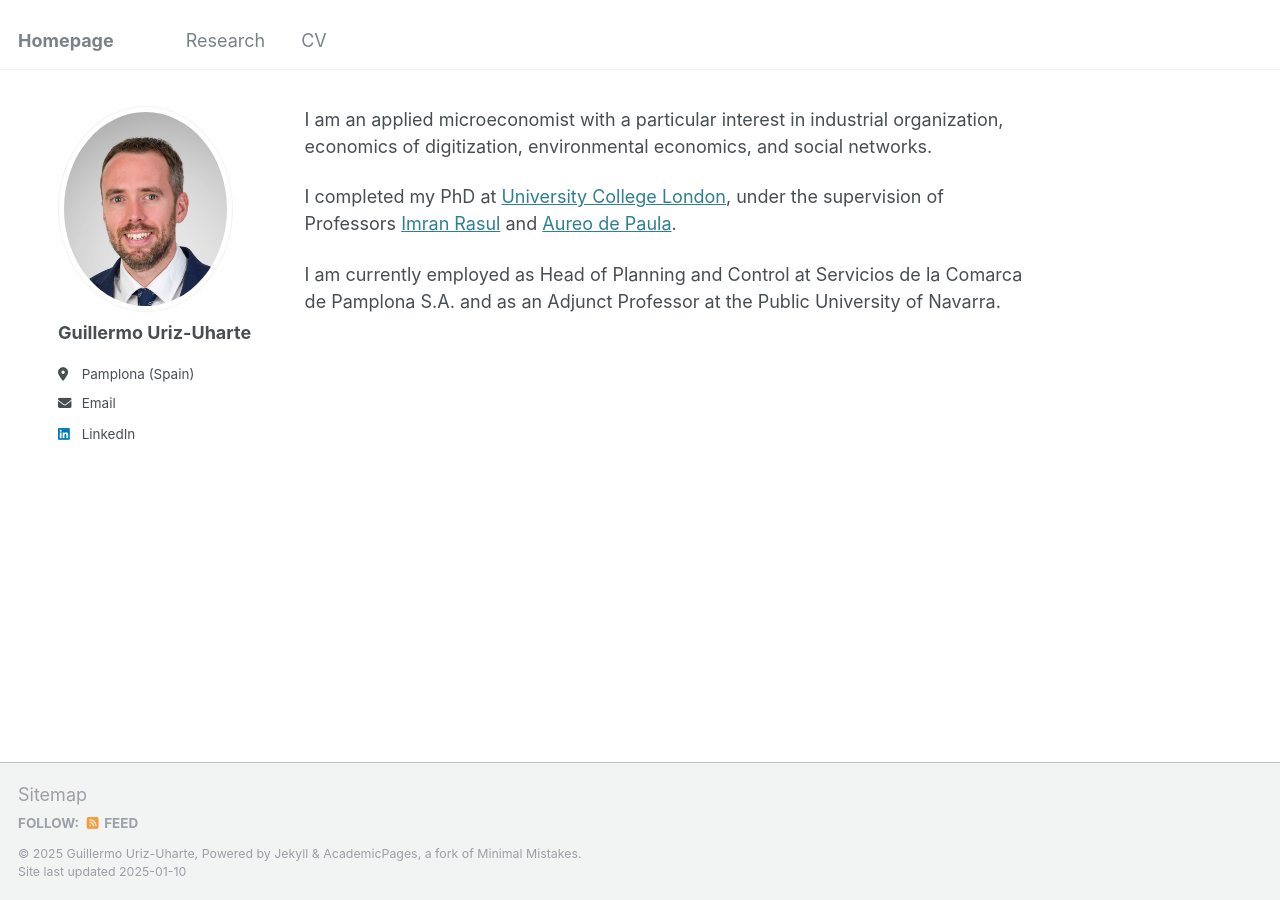
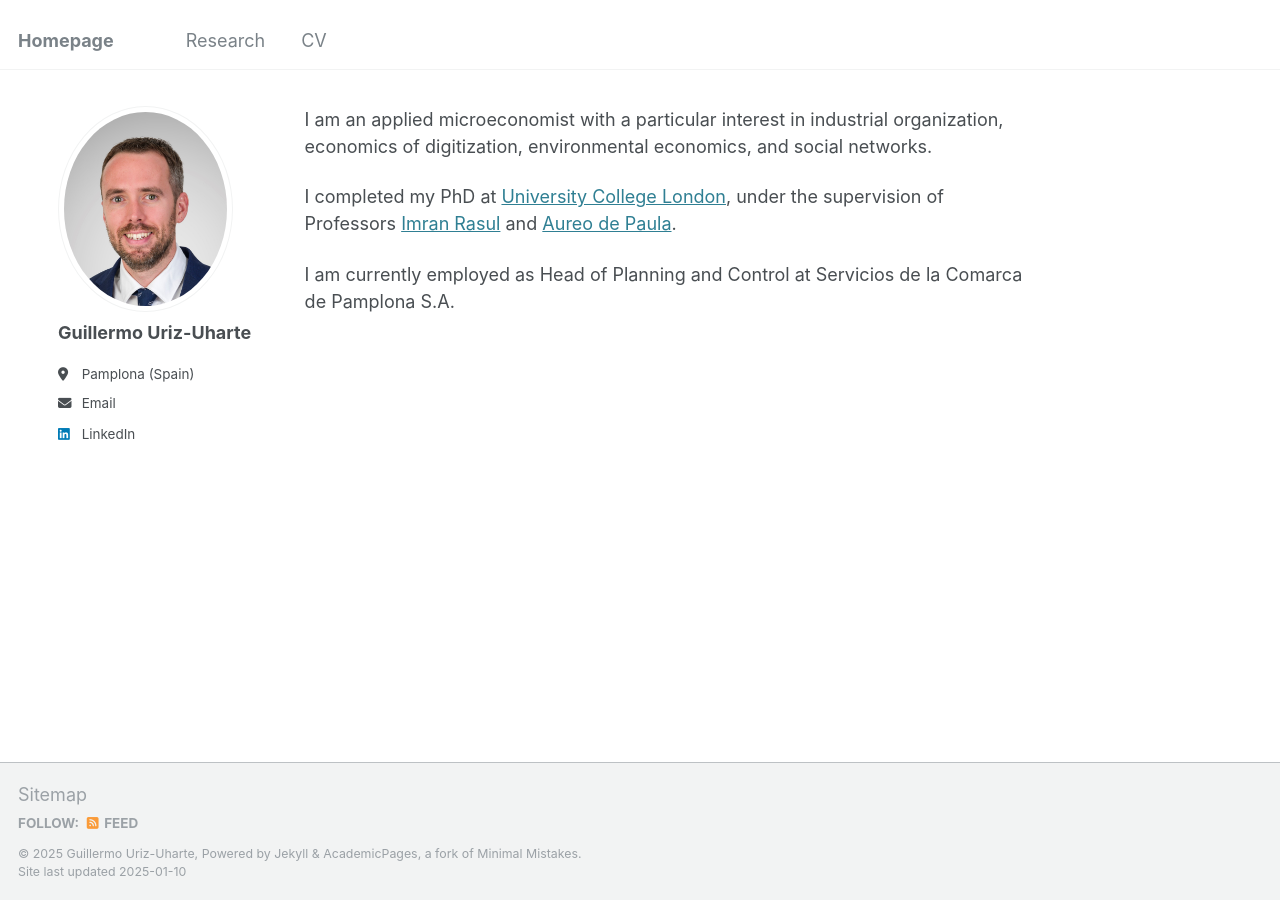
Before and after one commit to GuilleUriz/guillermouriz, a Jekyll site: the page built from _pages/about.md, in a window 1280 px wide. Built offline with Jekyll 4.4.1, drawn with Linux system fonts in a browser that asks for light colours.

Commit message:
Update about.md

```diff
--- a/_pages/about.md
+++ b/_pages/about.md
@@ -11,4 +11,4 @@ I am an applied microeconomist with a particular interest in industrial organiza
 
 I completed my PhD at [University College London]( https://www.ucl.ac.uk/economics/), under the supervision of Professors [Imran Rasul]( https://www.imranrasul.com/) and [Aureo de Paula]( https://www.ucl.ac.uk/~uctpand/).
 
-I am currently employed as Head of Planning and Control at Servicios de la Comarca de Pamplona S.A. and as an Adjunct Professor at the Public University of Navarra.
+I am currently employed as Head of Planning and Control at Servicios de la Comarca de Pamplona S.A.
```
